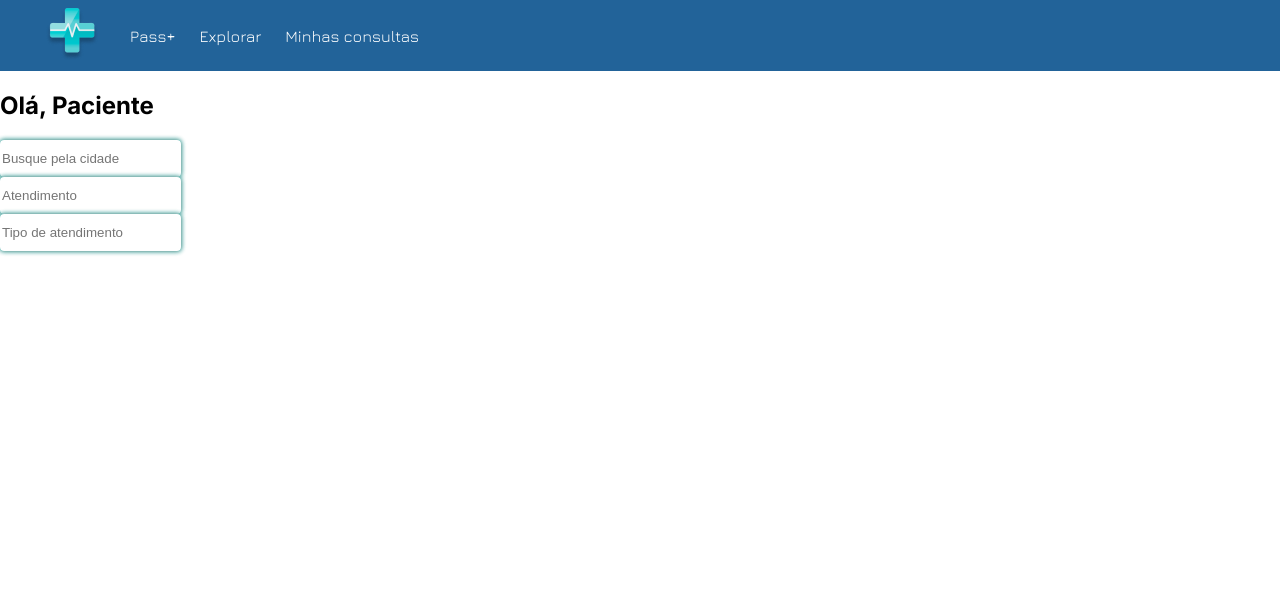
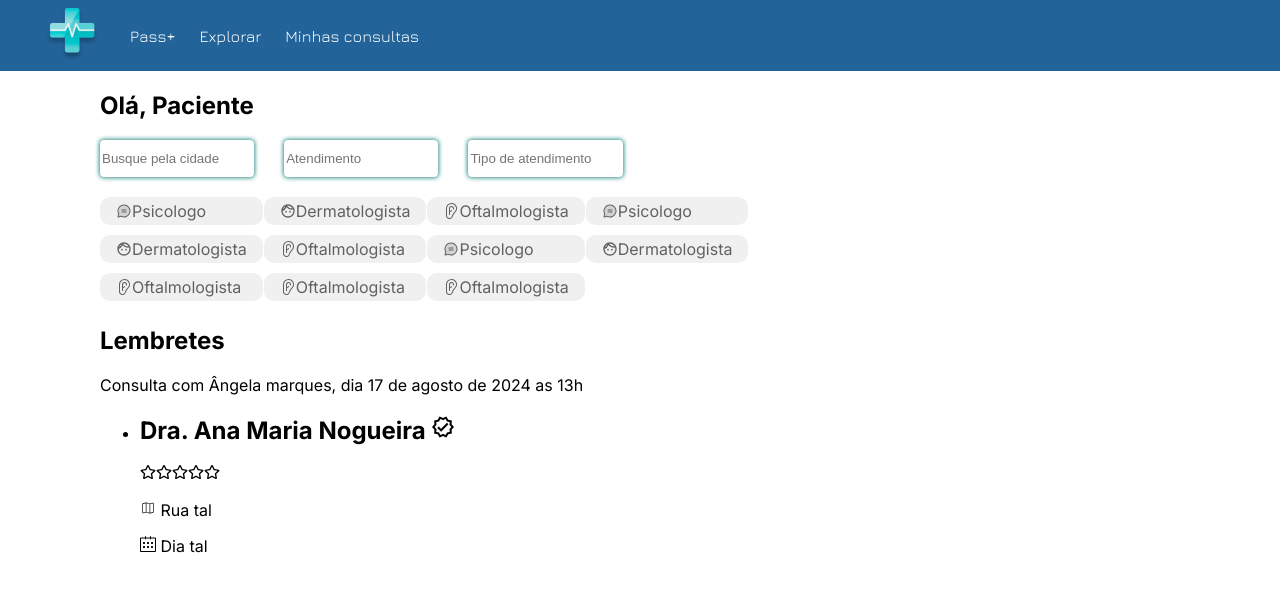
Before and after one commit to Guilherme549/Pass-, a React (Create React App) app in the folder pass/: page /search in a window 1280 px wide. Shown: the top 592 px of the page. Built offline with nearby package versions, Linux system fonts and the light colour scheme.

Commit message:
Estilizando input search

```diff
--- a/pass/package.json
+++ b/pass/package.json
@@ -8,6 +8,7 @@
     "@testing-library/user-event": "^13.5.0",
     "react": "^18.2.0",
     "react-dom": "^18.2.0",
+    "react-icons": "^5.1.0",
     "react-router-dom": "^6.23.0",
     "react-scripts": "^5.0.1",
     "web-vitals": "^2.1.4"
--- a/pass/src/App.js
+++ b/pass/src/App.js
@@ -1,6 +1,5 @@
 import React from 'react';
 import './App.css';
-import Nav from './components/layout/NavBar';
 import SearchClinic from './components/pages/SearchClinic';
 import Signup from './components/pages/Signup'
 import Login from './components/pages/Login';
@@ -12,7 +11,7 @@ function App() {
      <Router>
        <Routes>
           <Route path='Signup/' element={<Signup />}></Route>
-          <Route path='login/' element={<Login/>}></Route>
+          <Route path='/' element={<Login/>}></Route>
           <Route path='search/' element={<SearchClinic />}></Route>
        </Routes>
      </Router>
--- /dev/null
+++ b/pass/src/UserList/DoctorsUL.jsx
@@ -0,0 +1,23 @@
+import React from "react";
+import { FaRegStar } from "react-icons/fa";
+import { MdOutlineVerified } from "react-icons/md";
+import { CiMap } from "react-icons/ci";
+import { SlCalender } from "react-icons/sl";
+
+
+export default function DoctorsUL(){
+    return (
+        <ul>
+            <li>
+                <div>
+                    <h2>
+                        Dra. Ana Maria Nogueira <span><MdOutlineVerified /></span>
+                    </h2>
+                    <p><FaRegStar /><FaRegStar /><FaRegStar /><FaRegStar /><FaRegStar /></p>
+                    <p><CiMap/> Rua tal</p>
+                    <p><SlCalender/> Dia tal</p>
+                </div>
+            </li>
+        </ul>
+    )
+}
--- /dev/null
+++ b/pass/src/components/form/CheckBox.jsx
@@ -0,0 +1,11 @@
+import React from "react";
+import styles from './CheckBox.module.css'
+
+export default function CheckBox({name, id, value, icon}){
+    return(
+        <div className={styles.checkbox_filter_search}>
+            <label htmlFor={name}>{icon}{name}</label>
+            <input type="checkbox" name={name} id={id} value={value} />
+        </div>
+    )
+}
--- /dev/null
+++ b/pass/src/components/form/CheckBox.module.css
@@ -0,0 +1,24 @@
+
+
+
+
+.checkbox_filter_search input[type="checkbox"] {
+    position: absolute;
+    opacity: 0;
+    z-index: -1;
+}
+
+.checkbox_filter_search label {
+    color: #626161;
+    align-items: center;
+    background-color: #f0f0f0;
+    border-radius: 10px;
+    margin: 5px 1px 5px 0px;
+    padding: 4px 16px;
+    cursor: pointer;
+    display: flex;
+}
+
+.checkbox_filter_search input[type="checkbox"]:checked + label {
+  background-color: black;
+}
--- a/pass/src/components/form/Input.module.css
+++ b/pass/src/components/form/Input.module.css
@@ -4,4 +4,6 @@
     box-shadow: 0px 0px 5px gray;
     filter: drop-shadow(0.1px 0.1px 0.1px #00CCBE);
     height: 35px;
+    margin-right: 30px;
+    width: calc(20ch + 2px);
 }
--- a/pass/src/components/pages/SearchClinic.jsx
+++ b/pass/src/components/pages/SearchClinic.jsx
@@ -1,16 +1,49 @@
 import React from 'react'
 import Input from '../form/Input'
 import Nav from '../layout/NavBar'
+import CheckBox from '../form/CheckBox'
+import { PiChatCircleTextDuotone } from "react-icons/pi";
+import { MdFaceUnlock } from "react-icons/md";
+import { BsEar } from "react-icons/bs";
+import { MdOutlineVerified } from "react-icons/md";
+import { FaRegStar } from "react-icons/fa";
+import DoctorsUL from '../../UserList/DoctorsUL';
+import styles from "./SearchClinic.module.css"
 
 export default function SearchClinic() {
   return (
     <div>
-      <Nav/>
-      <div>
-        <h2>Olá, Paciente</h2>
-        <Input type='text' name='buscarCidade' placeholder='Busque pela cidade' />
-        <Input type='text' name='atendimento' placeholder='Atendimento' />
-        <Input type='text' name='tipoAtendimento' placeholder='Tipo de atendimento' />
+      <Nav />
+      <div className={styles.search_clinic_div_main}>
+
+        <div >
+          <h2>Olá, Paciente</h2>
+          <div className={styles.search_clinic_div_search}>
+            <Input type='text' name='buscarCidade' placeholder='Busque pela cidade' />
+            <Input type='text' name='atendimento' placeholder='Atendimento' />
+            <Input type='text' name='tipoAtendimento' placeholder='Tipo de atendimento' />
+          </div>
+          <div className={styles.search_clinic_div_filter}>
+            <CheckBox icon={<PiChatCircleTextDuotone />} name="Psicologo" id="Psicologo" value="Psicologo" />
+            <CheckBox icon={<MdFaceUnlock />} name="Dermatologista" id="Dermatologista" value="Dermatologista" />
+            <CheckBox icon={<BsEar />} name="Oftalmologista" id="Oftalmologista" value="Oftalmologista" />
+            <CheckBox icon={<PiChatCircleTextDuotone />} name="Psicologo" id="Psicologo" value="Psicologo" />
+            <CheckBox icon={<MdFaceUnlock />} name="Dermatologista" id="Dermatologista" value="Dermatologista" />
+            <CheckBox icon={<BsEar />} name="Oftalmologista" id="Oftalmologista" value="Oftalmologista" />
+            <CheckBox icon={<PiChatCircleTextDuotone />} name="Psicologo" id="Psicologo" value="Psicologo" />
+            <CheckBox icon={<MdFaceUnlock />} name="Dermatologista" id="Dermatologista" value="Dermatologista" />
+            <CheckBox icon={<BsEar />} name="Oftalmologista" id="Oftalmologista" value="Oftalmologista" />
+            <CheckBox icon={<BsEar />} name="Oftalmologista" id="Oftalmologista" value="Oftalmologista" />
+            <CheckBox icon={<BsEar />} name="Oftalmologista" id="Oftalmologista" value="Oftalmologista" />
+          </div>
+        </div>
+        <section>
+          <h2>Lembretes</h2>
+          <p>Consulta com Ângela marques, dia 17 de agosto de 2024 as 13h</p>
+        </section>
+        <section>
+          <DoctorsUL />
+        </section>
       </div>
     </div>
   )
--- a/pass/src/components/pages/SearchClinic.module.css
+++ b/pass/src/components/pages/SearchClinic.module.css
@@ -0,0 +1,16 @@
+.search_clinic_div_main{
+    margin: 0 80px 100px 100px ;
+
+}
+
+.search_clinic_div_search {
+  margin-bottom: 15px;
+  display: flex;
+  align-items: center;
+}
+
+.search_clinic_div_filter {
+  width: 600px;
+  display: grid;
+  grid-template-columns: repeat(4, 1fr);
+}
```
Also changed, not shown: 1 other file (tests, documents, lock files or other folders).
